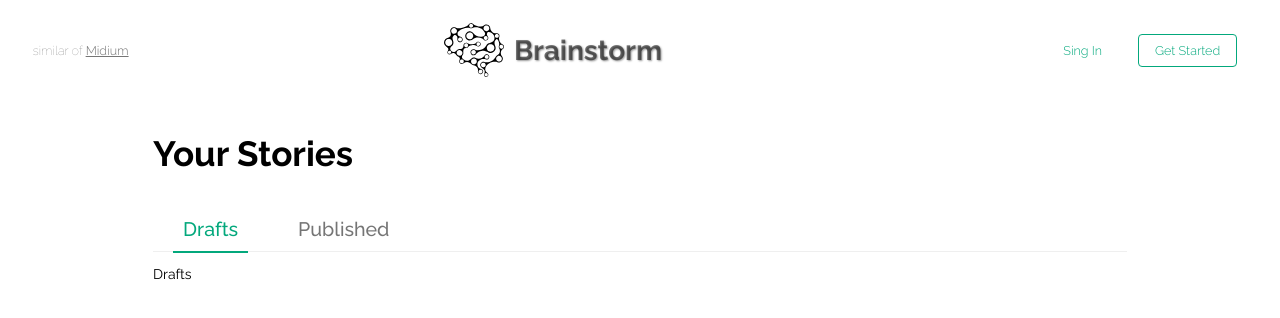
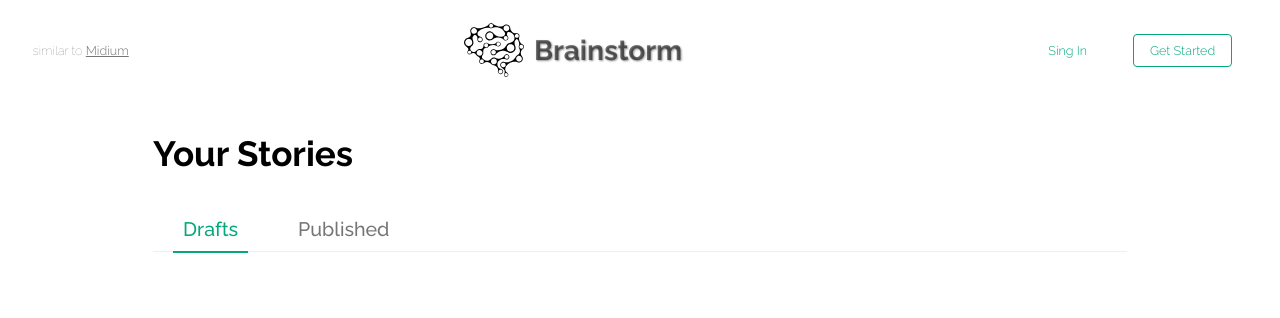
Before and after one commit to Olena-Stotska/blog-on-vuejs, a Vue app: page /#/posts/drafts in a window 1280 px wide. Shown: the top 318 px of the page. Built offline with nearby package versions, Linux system fonts and the light colour scheme.

Commit message:
feat(stories): create drafts list and public post list

```diff
--- a/src/App.vue
+++ b/src/App.vue
@@ -1,7 +1,7 @@
 <template>
   <div id="app">
     <div class="metabar">
-      <span>similar of <a href="https://medium.com/">Midium</a></span>
+      <span>similar to <a href="https://medium.com/">Midium</a></span>
 
       <div :title="message" class="brain-logo">
         <router-link to="/">
@@ -28,6 +28,9 @@ import { mapState } from 'vuex'
 
 export default {
   name: 'App',
+  data: () => ({
+    message: 'To Home',
+  }),
   components: {
     UserProfile,
     FormRegistration
@@ -57,6 +60,7 @@ export default {
     width: 60px;
     height: 60px;
     margin-right: 10px;
+    display: none;
   }
 }
 
@@ -64,7 +68,7 @@ export default {
   display: flex;
   justify-content: space-between;
   align-items: center;
-  padding: 0 20px;
+  padding: 10px 20px;
   margin: 5px 1%;
 
   span {
@@ -85,12 +89,15 @@ export default {
 }
 
 @media(min-width: #{map-get($breakpoints, small)}) {
-  .brain-logo {
-    margin-left: -60px;
+  .logo {
+    img {
+      display: block;
+    }
   }
 
   .metabar {
     margin-top: 20px;
+    padding: 0 20px;
 
     span {
       display: block;
--- a/src/components/FormRegistration.vue
+++ b/src/components/FormRegistration.vue
@@ -44,9 +44,9 @@ export default {
 
 .redistration {
   a {
-    padding: 8px 16px;
+    padding: 8px;
     font-size: .9rem;
-    margin: 0 10px;
+    margin: 0 3px;
     border-radius: 4px;
     transition: all 0.5s;
     color: map-get($colors, secondary);
@@ -66,4 +66,13 @@ export default {
     }
   }
 }
+
+@media(min-width: #{map-get($breakpoints, small)}) {
+  .redistration {
+    a {
+      padding: 8px 16px;
+      margin: 0 15px;
+    }
+  }
+}
 </style>
--- a/src/components/ListDrafts.vue
+++ b/src/components/ListDrafts.vue
@@ -1,10 +1,20 @@
 <template>
-  <div>Drafts</div>
+  <div>
+    <article v-for="draft in drafts" :key="draft.id">
+      <h2 class="title-post">{{ draft.title }}</h2>
+      <div class="description">{{ draft.description }}</div>
+    </article>
+  </div>
 </template>
 
 <script>
+import { mapGetters } from 'vuex'
+
 export default {
-  name: 'ListDrafts'
+  name: 'ListDrafts',
+  computed: {
+    ...mapGetters(['drafts']),
+  }
 }
 </script>
 
--- a/src/components/ListPosts.vue
+++ b/src/components/ListPosts.vue
@@ -16,10 +16,7 @@
 
 <script>
 export default {
-  name: 'ListPosts',
-  data: () => ({
-    message: "To Home"
-  })
+  name: 'ListPosts'
 }
 </script>
 
--- a/src/components/ListPublic.vue
+++ b/src/components/ListPublic.vue
@@ -1,10 +1,20 @@
 <template>
-  <div>Public</div>
+  <div>
+    <article v-for="post in posts" :key="post.id">
+      <h2 class="title-post">{{ post.title }}</h2>
+      <div class="description">{{ post.description }}</div>
+    </article>
+  </div>
 </template>
 
 <script>
+import { mapGetters } from 'vuex'
+
 export default {
-  name: 'ListPublic'
+  name: 'ListPublic',
+  computed: {
+    ...mapGetters(['posts']),
+  }
 }
 </script>
 
--- a/src/components/Menu.vue
+++ b/src/components/Menu.vue
@@ -114,6 +114,7 @@ export default {
   .popover {
     width: 250px;
     right: 25px;
+    top: 81px;
 
     &:before {
       right: 13px;
--- a/src/components/NewPosts.vue
+++ b/src/components/NewPosts.vue
@@ -63,7 +63,6 @@ export default {
     VueEditor
   },
   data: () => ({
-    message: 'To Home',
     title: '',
     description: '',
     content: '',
@@ -89,7 +88,7 @@ export default {
         tags: this.tags,
         selected: this.selected,
         draft: this.isDraft
-      }).then(() => this.$router.push('/'))
+      }).then(() => this.$router.push({ name: 'drafts'}))
     },
 
     saveDraft() {
@@ -189,11 +188,9 @@ form {
   }
 
   button {
-    margin-left: 5px;
-    outline: none;
+    padding: 0 10px;
     border: none;
     padding-right: 0;
-    font-size: 1.2rem;
     color: map-get($colors, primary);
     background-color: transparent;
     text-shadow: 1px 1px 1px map-get($colors, primary);
--- a/src/store/index.js
+++ b/src/store/index.js
@@ -27,6 +27,14 @@ export default new Vuex.Store({
 
     findUser(state) {
       return (email) => state.users.find(user => user.email === email)
+    },
+
+    drafts(state) {
+      return state.posts.filter(post => post.draft)
+    },
+
+    posts(state) {
+      return state.posts.filter(post => !post.draft)
     }
   },
 
```
